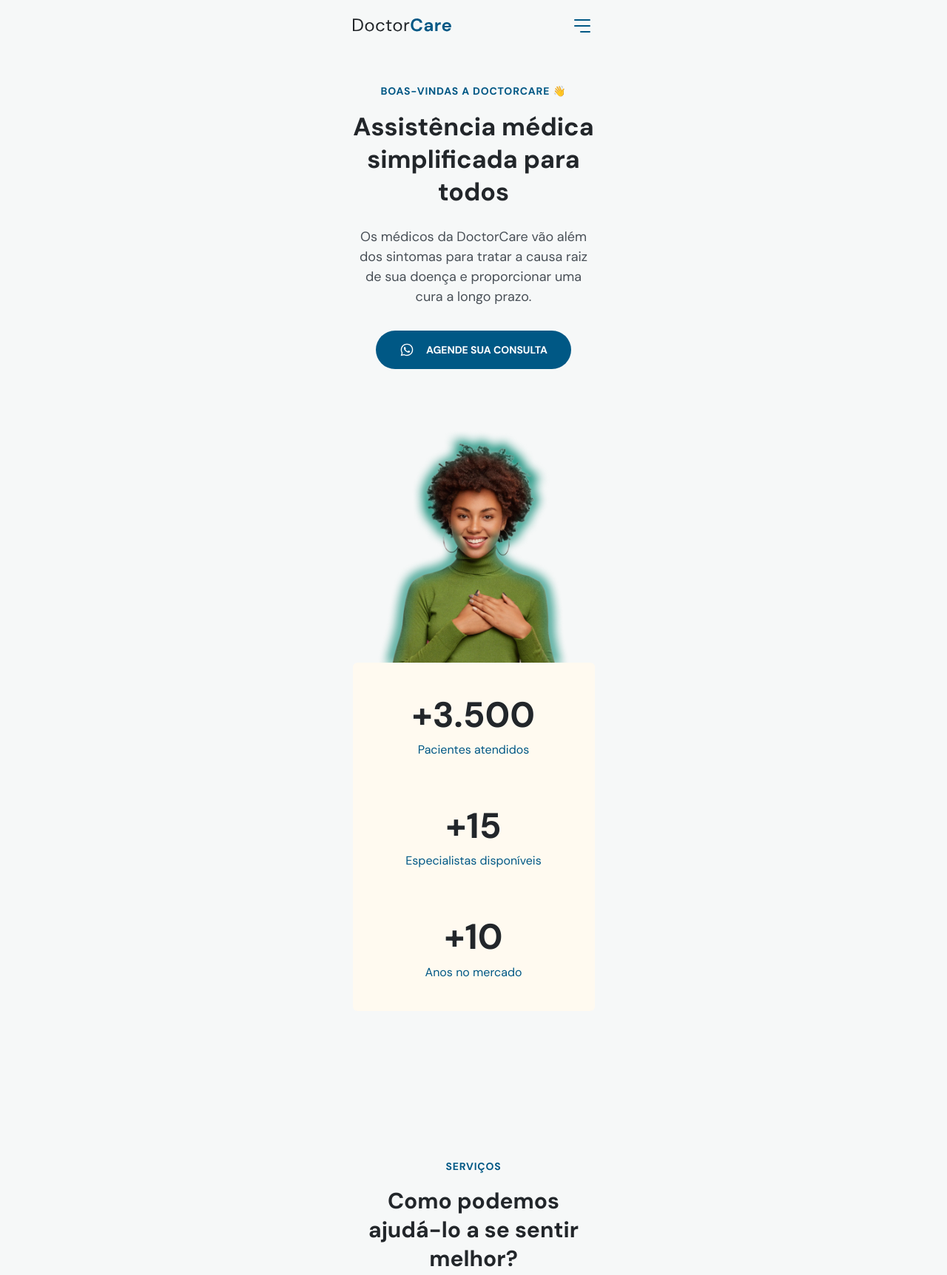
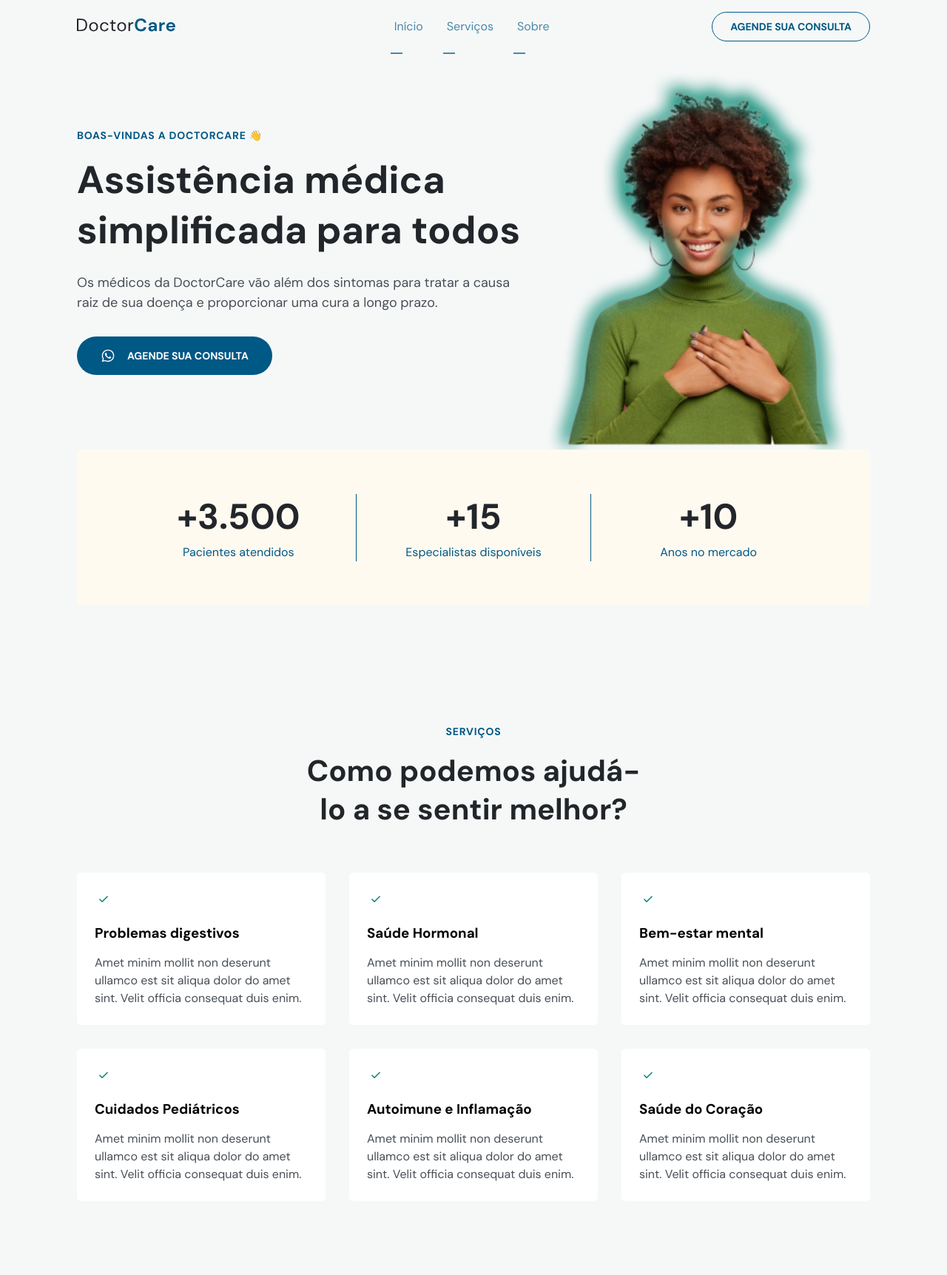
Before and after one commit to danyllo-aniceto/nlw-return-origin, a plain HTML site: page index.html in a window 1280 px wide. Shown: the top 1724 px of the page at 74% size. Drawn offline with nearby package versions, Linux system fonts and the light colour scheme.

Commit message:
adding responsive

```diff
--- a/index.html
+++ b/index.html
@@ -224,6 +224,7 @@
 
     <section id="home">
       <div class="wrapper">
+        <div class="col-a">
           <header>
             <h4>BOAS-VINDAS A DOCTORCARE 👋</h4>
             <h1>Assistência médica simplificada para todos</h1>
@@ -250,7 +251,10 @@
 
               Agende sua consulta
             </a>
+          </div>
+        </div>
 
+        <div class="col-b">
           <img
             src="/assets/Foto.png"
             alt="Mulher negra vestindo moletom verde e sorrindo"
@@ -435,6 +439,7 @@
 
     <section id="about">
       <div class="wrapper">
+        <div class="col-a">
           <header>
             <h4>SOBRE NÓS</h4>
             <h2>Entenda quem somos e por que existimos</h2>
@@ -442,15 +447,19 @@
 
           <div class="content">
             <p>
-            Amet minim mollit non deserunt ullamco est sit aliqua dolor do amet
-            sint. Velit officia consequat duis enim. Amet minim mollit non
-            deserunt ullamco est sit aliqua dolor do amet sint. Velit officia
-            consequat duis enim. Amet minim mollit non deserunt ullamco est sit
-            aliqua dolor do amet sint. Velit officia consequat duis enim. Amet
-            minim mollit non deserunt ullamco est sit aliqua dolor do amet sint.
-            Velit officia consequat duis enim. Amet minim mollit non deserunt
-            ullamco est sit aliqua dolor do amet sint.
+              Amet minim mollit non deserunt ullamco est sit aliqua dolor do
+              amet sint. Velit officia consequat duis enim. Amet minim mollit
+              non deserunt ullamco est sit aliqua dolor do amet sint. Velit
+              officia consequat duis enim. Amet minim mollit non deserunt
+              ullamco est sit aliqua dolor do amet sint. Velit officia consequat
+              duis enim. Amet minim mollit non deserunt ullamco est sit aliqua
+              dolor do amet sint. Velit officia consequat duis enim. Amet minim
+              mollit non deserunt ullamco est sit aliqua dolor do amet sint.
             </p>
+          </div>
+        </div>
+
+        <div class="col-b">
           <img
             src="assets/happy-doctor-holding-a-clipboard-with-patients.png"
             alt="Doutor feliz segurando prancheta com pacientes"
@@ -461,8 +470,9 @@
 
     <section id="contact">
       <div class="wrapper">
+        <div class="col-a">
           <header>
-          <h2></h2>
+            <h2>Entre em contato com a gente</h2>
           </header>
           <div class="content">
             <ul>
@@ -518,7 +528,11 @@
               </li>
             </ul>
 
-          <a class="button" href="https://wa.me/5511987654321" target="_blank">
+            <a
+              class="button"
+              href="https://wa.me/5511987654321"
+              target="_blank"
+            >
               <svg
                 width="24"
                 height="24"
@@ -533,7 +547,9 @@
               </svg>
               Agende sua consulta</a
             >
-
+          </div>
+        </div>
+        <div class="col-b">
           <img
             src="/assets/kk.png"
             alt="Homem negro com um moletom bege no celular e sorrindo."
@@ -544,6 +560,7 @@
 
     <footer>
       <div class="wrapper">
+        <div class="col-a">
           <a class="logo" href="#home">
             <svg
               width="133"
@@ -599,6 +616,9 @@
             ©2021 DoctorCare. <br />
             Todos os direitos reservados.
           </p>
+        </div>
+
+        <div class="col-b">
           <ul class="social-links">
             <li>
               <a target="_blank" href="https://instagram.com/danylloaniceto"
@@ -680,6 +700,7 @@
             </li>
           </ul>
         </div>
+      </div>
     </footer>
 
     <a id="backToTopButton" href="#home">
--- a/style.css
+++ b/style.css
@@ -13,6 +13,7 @@
 
   --brand-beige: hsl(39, 100%, 97%);
   --brand-light: hsl(calc(var(--hue)-22), 23%, 89%);
+  --brand-light2: hsl(calc(var(--hue)+10), 14%, 97%);
   --brand-dark-hover: hsl(var(--hue), 100%, 14%);
 
   --bg-light: hsl(180, 14%, 97%);
@@ -44,7 +45,7 @@ body {
 }
 
 .wrapper {
-  width: 37.5rem;
+  width: min(50rem, 100%);
   margin-inline: auto;
   padding-inline: 2.4rem;
 }
@@ -178,6 +179,11 @@ nav button {
   cursor: pointer;
 }
 
+nav .menu,
+nav .close-menu {
+  position: fixed;
+}
+
 /*=== MENU-EXPANDED =================================*/
 body.menu-expanded {
   overflow: hidden;
@@ -205,7 +211,6 @@ body.menu-expanded .close-menu {
 }
 
 body.menu-expanded .menu {
-  position: fixed;
   top: 0;
   left: 0;
   background: var(--primary-color);
@@ -283,13 +288,14 @@ body.menu-expanded button path {
 }
 /*=== HOME =================================*/
 #home {
+  padding-block: 0;
   padding-top: calc(4.1rem + var(--nav-height));
 }
 
 #home::before {
   content: '';
   width: 100%;
-  height: calc(108rem + var(--nav-height));
+  height: calc(76% + var(--nav-height));
   background-color: var(--brand-light);
   display: block;
 
@@ -320,7 +326,7 @@ body.menu-expanded button path {
 }
 
 #home .stats {
-  width: 32.7rem;
+  width: 100%;
   padding-block: 4rem;
   margin-inline: auto;
 
@@ -467,3 +473,268 @@ footer .social-links {
   visibility: visible;
   transform: translateY(0);
 }
+
+/*=== RESPONSIVO =================================*/
+@media (min-width: 1024px) {
+  /*=== GERAL =================================*/
+  body {
+    overflow: auto;
+  }
+
+  .wrapper {
+    width: min(112rem, 100%);
+    display: grid;
+  }
+
+  .col-a {
+    grid-area: A;
+  }
+
+  .col-b {
+    grid-area: B;
+  }
+
+  section {
+    padding-block: 16rem;
+  }
+
+  section header h2 {
+    font-size: 4rem;
+    line-height: 5.2rem;
+  }
+  /*=== NAVIGATON =================================*/
+
+  /*reset*/
+  nav#navigation .wrapper * {
+    margin: 0;
+    padding: 0;
+    visibility: initial;
+    display: initial;
+    opacity: initial;
+    flex-direction: initial;
+    position: initial;
+    font-size: initial;
+    font-weight: initial;
+    transform: initial;
+    color: initial;
+    background-color: initial;
+    filter: initial;
+  }
+
+  nav#navigation .close-menu,
+  nav#navigation .open-menu,
+  nav#navigation .social-links {
+    display: none;
+  }
+
+  nav#navigation .menu {
+    display: flex;
+    align-items: center;
+    justify-content: space-between;
+    width: 60%;
+  }
+
+  nav#navigation .menu ul:nth-child(1) {
+    display: flex;
+    gap: 3.2rem;
+  }
+
+  nav#navigation .menu ul li a {
+    color: var(--primary-color);
+    opacity: 0.7;
+  }
+
+  nav#navigation .menu a.button {
+    display: flex;
+    justify-content: center;
+    align-items: center;
+    padding: 1rem 2.4rem;
+
+    border: 1px solid var(--primary-color);
+    border-radius: 4rem;
+
+    color: var(--primary-color);
+
+    font-weight: 700;
+    font-size: 1.4rem;
+    line-height: 1.8rem;
+    text-transform: uppercase;
+  }
+
+  nav#navigation .menu a.button:hover {
+    background-color: var(--primary-color);
+    border: none;
+    color: #ffffff;
+  }
+
+  nav#navigation.scrolll .menu ul li a {
+    color: var(--brand-light2);
+    opacity: 0.6;
+  }
+
+  nav#navigation.scroll .menu a.button {
+    border-color: #ffffff;
+    color: #ffffff;
+  }
+
+  nav#navigation .menu li a {
+    transition: opacity 0.4s;
+  }
+
+  nav#navigation .menu li a:hover {
+    opacity: 1;
+    font-weight: 700;
+  }
+
+  nav#navigation .menu li a::after {
+    content: '';
+    width: 0%;
+    height: 2px;
+    background-color: var(--primary-color);
+
+    position: relative;
+    bottom: -2rem;
+    left: -0.5rem;
+    padding-inline: 0.8rem;
+
+    display: block;
+
+    transition: width 0.2s;
+  }
+
+  nav#navigation.scroll .menu li a::after {
+    background-color: #ffffff;
+  }
+
+  nav#navigation .menu li a:hover::after {
+    padding-inline: 0.8rem;
+    width: 100%;
+  }
+
+  nav#navigation.scroll .menu li a:hover {
+    opacity: 1;
+  }
+
+  nav#navigation.scroll .menu a.button:hover {
+    background-color: var(--primary-color);
+    filter: brightness(1.3);
+    border: none;
+  }
+
+  /*=== HOME =================================*/
+  #home::before {
+    height: calc(96% - var(--nav-height));
+  }
+
+  #home {
+    padding-top: var(--nav-height);
+  }
+
+  #home .wrapper {
+    grid-template-columns: 60.5rem 1fr;
+    grid-template-areas:
+      'A B'
+      'C C';
+  }
+
+  #home .col-a {
+    text-align: left;
+    align-self: center;
+  }
+
+  #home h1 {
+    font-size: 5.2rem;
+  }
+
+  #home .content p {
+    font-size: 1.8rem;
+  }
+
+  #home .stats {
+    grid-area: C;
+
+    flex-direction: row;
+    padding: 6rem;
+    gap: 0;
+  }
+
+  #home .stats .stat + .stat {
+    border-left: 1px solid var(--primary-color);
+  }
+
+  #home .stats .stat {
+    flex: 1;
+  }
+
+  #home .button {
+    margin: 0;
+  }
+
+  #home img {
+    width: 42rem;
+  }
+
+  /*=== SERVICES =================================*/
+  #services h2 {
+    width: 47rem;
+    margin-inline: auto;
+  }
+
+  #services .cards {
+    flex-direction: row;
+    flex-wrap: wrap;
+  }
+
+  #services .card {
+    width: 30%;
+    flex-grow: 1;
+    gap: 4rem;
+  }
+  /*=== ABOUT =================================*/
+  #about .wrapper {
+    grid-template-columns: 48rem 1fr;
+    grid-template-areas: 'B A';
+    gap: 6.7rem;
+  }
+
+  #about .col-a {
+    align-self: center;
+  }
+
+  #about .content p {
+    margin-bottom: 0;
+  }
+
+  /*=== CONTACT =================================*/
+  #contact .wrapper {
+    grid-template-columns: 1fr 57.5rem;
+    grid-template-areas: 'A B';
+  }
+
+  #contact h2 {
+    width: 40.4rem;
+  }
+
+  /*=== FOOTER =================================*/
+  footer {
+    padding-block: 8rem;
+  }
+
+  footer .wrapper {
+    grid-template-columns: 1fr 1fr;
+    grid-template-areas: 'A B';
+  }
+
+  footer .col-a {
+    align-self: center;
+  }
+
+  footer .col-b {
+    align-self: center;
+    justify-self: flex-end;
+  }
+
+  footer p {
+    margin-bottom: 0;
+  }
+}
```
Also changed, not shown: dia-1.html (deleted, +0 -34 lines). Lines whose indentation alone changed are shown as unchanged.
